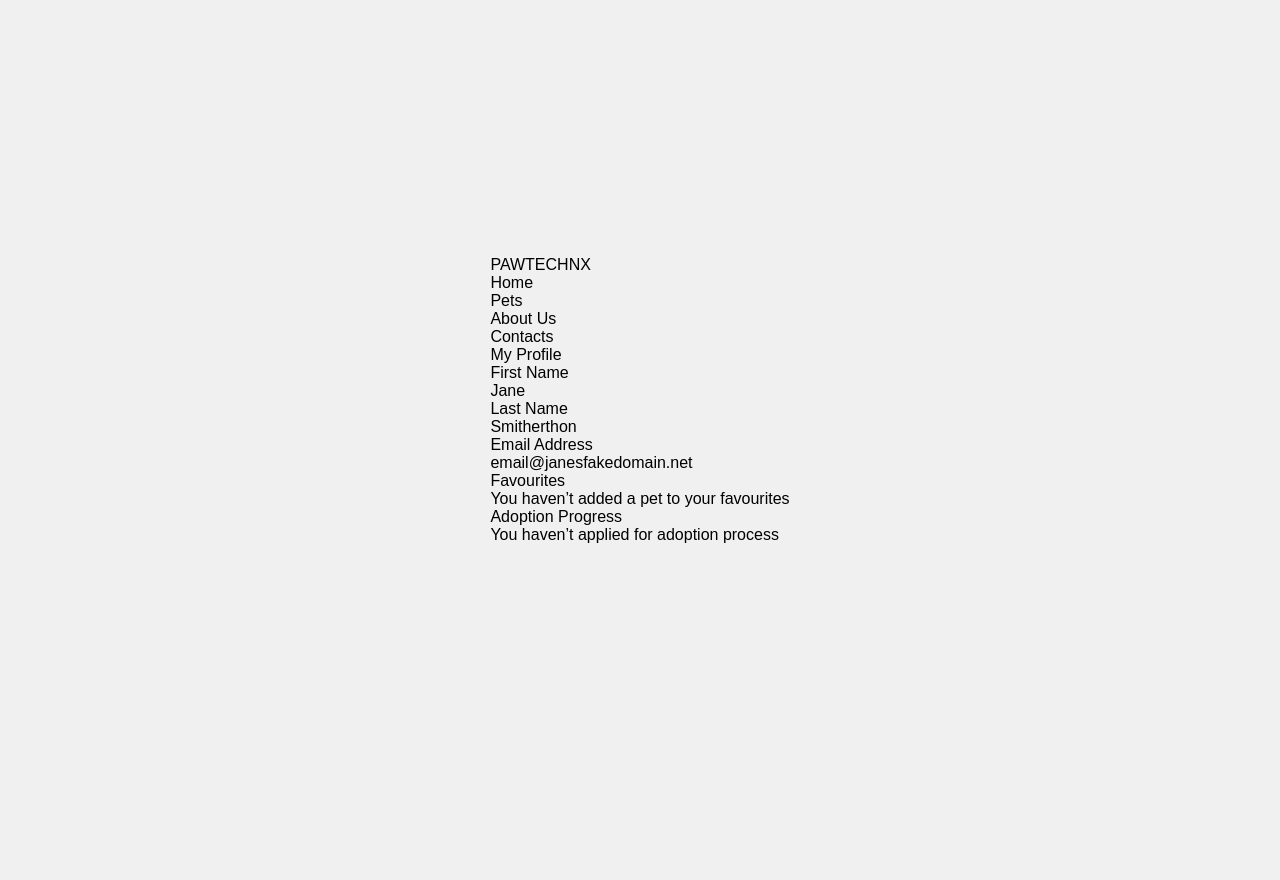
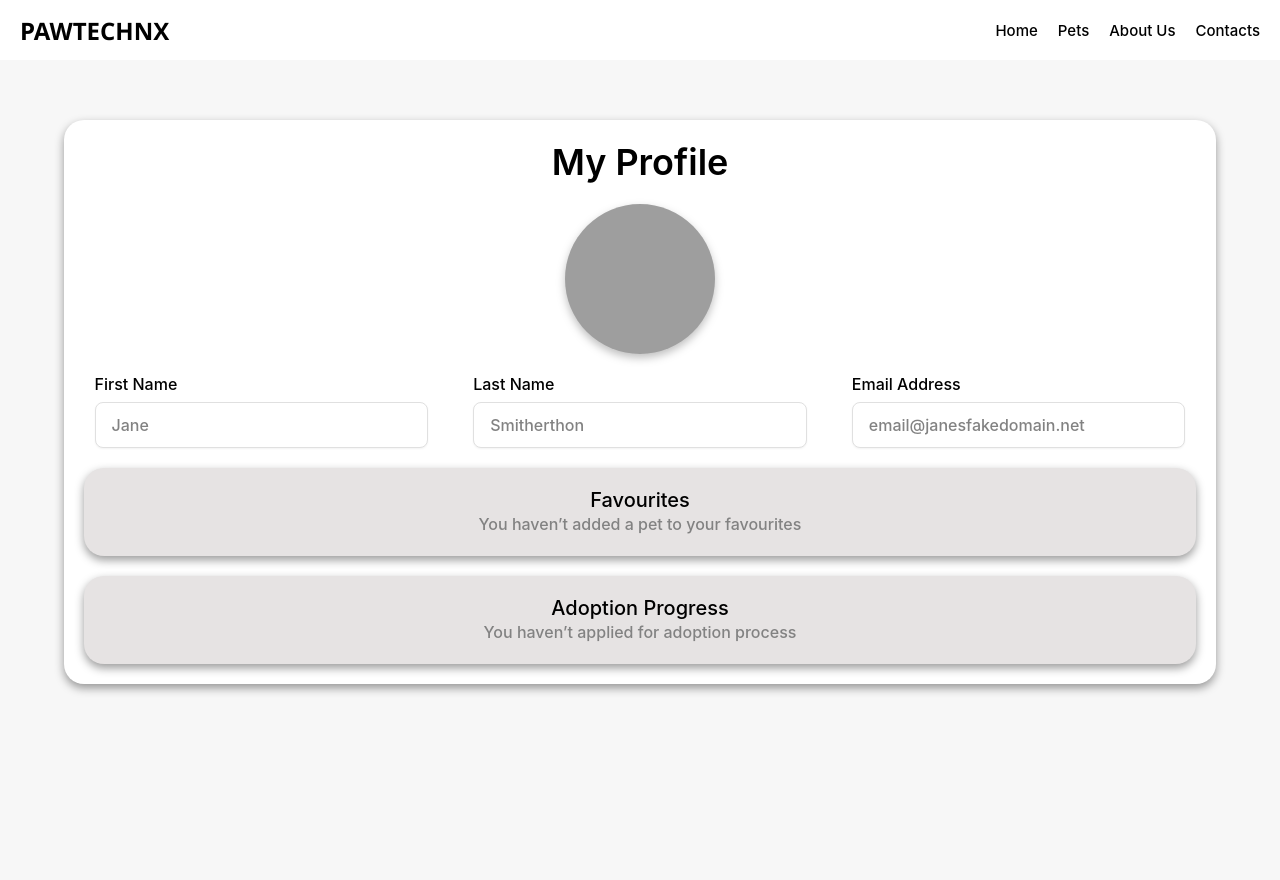
Before and after one commit to PUP-BSIT/project-tech_nx, a PHP site: page /account.html in a window 1280 px wide. Before the commit the page ends 543 px from the top, so only its background shows below. Run offline with PHP 8.4, Linux system fonts and the light colour scheme; grey boxes are pictures that could not be loaded.

Commit message:
add css changes

```diff
--- a/pawtechnx/Account/account_style.css
+++ b/pawtechnx/Account/account_style.css
@@ -1,86 +1,140 @@
 body {
-    display: flex;
-    justify-content: center;
-    align-items: center;
-    height: 100vh;
   margin: 0;
-    font-family:Arial, Helvetica, sans-serif;
-    background-color: #f0f0f0;
+  font-family: 'Inter', sans-serif;
+  background: #F3F3F3;
 }
 
-  .profile-container {
+.account {
+  position: relative;
+  width: 100%;
+  height: 100vh;
+  background: #F7F7F7;
+}
+
+.main-container {
+  position: absolute;
+  width: 100%;
+  height: 110%;
+  background: #F7F7F7;
+}
+
+.profile-section {
+  position: relative;
+  width: 90%;
+  margin: auto;
+  top: 15%;
+  background: #FFFFFF;
+  box-shadow: 0px 4px 10px rgba(0, 0, 0, 0.4);
+  border-radius: 20px;
+  padding: 20px;
+  box-sizing: border-box;
+}
+
+.profile-title {
+  text-align: center;
+  font-weight: 600;
+  font-size: 36px;
+  color: #000000;
+}
+
+.profile-image {
+  display: block;
+  margin: 20px auto;
+  width: 150px;
+  height: 150px;
+  border-radius: 50%;
+  background: url('https://i.pinimg.com/564x/3b/11/8f/3b118f04f8a9a7a7e67b9f52803a3c68.jpg') no-repeat center/cover;
+  filter: drop-shadow(0px 4px 4px rgba(0, 0, 0, 0.25));
+}
+
+.form {
+  display: flex;
+  flex-wrap: wrap;
+  justify-content: space-around;
+  gap: 24px;
+  margin-top: 20px;
+}
+
+.input-group {
+  display: flex;
+  flex-direction: column;
+  gap: 8px;
+  width: 30%;
+}
+
+.input-group .input-field {
+  font-weight: 500;
+  font-size: 16px;
+  color: #000000;
+}
+
+.input-group .input-box {
   display: flex;
   align-items: center;
-    background-color: #fff;
-    border-radius: 20px;
-    box-shadow: 10px 10px 10px rgba(0, 0, 0, 0.1);
-    width: 650px;
-    height: 450px;
-    padding: 20px;
+  padding: 12px 16px;
+  background: #FFFFFF;
+  border: 1px solid #E0E0E0;
+  box-shadow: 0px 1px 2px rgba(0, 0, 0, 0.05);
+  border-radius: 8px;
+  box-sizing: border-box;
 }
 
-  .profile-icon {
-    width: 120px;
-    height: 120px;
-    display: flex;
-    align-items: center;
-    justify-content: center;
-    margin-right: 70px;
+.input-group .label {
+  font-weight: 500;
+  font-size: 16px;
+  color: #828282;
 }
 
-  .profile-icon img {
-    width: 200%;
-    height: 200%;
-    border-radius: 50%;
-    margin-left: 100px;
-  }
-
-  .profile-info {
-    display: flex;
-    flex-direction: column;
-    align-items: center;
-    flex-grow: 1;
+.section {
+  margin-top: 20px;
+  padding: 20px;
+  background: #e6e3e3;
+  box-shadow: 0px 4px 10px rgba(0, 0, 0, 0.4);
+  border-radius: 20px;
   text-align: center;
 }
 
-  .profile-info h2 {
-    margin: 0 0 20px 0;
-    font-size: 1.5em;
-    color: #333;
+.section-title {
+  font-weight: 500;
+  font-size: 20px;
+  color: #000000;
 }
 
-  .profile-field-group {
+.section-description {
+  font-weight: 500;
+  font-size: 16px;
+  line-height: 150%;
+  color: #828282;
+}
+
+.header {
+  position: absolute;
+  width: 100%;
+  height: 60px;
+  top: 0;
   display: flex;
   justify-content: space-between;
-    width: 100%;
-    margin-bottom: 10px;
+  align-items: center;
+  padding: 0 20px;
+  box-sizing: border-box;
+  background: #FFF;
 }
 
-  .profile-field {
-    display: flex;
-    flex-direction: column;
-    align-items: center;
-    width: 90%;
+.logo {
+  font-family: 'Segoe UI','Open Sans', 'Helvetica Neue';
+  font-weight: 600;
+  font-size: 24px;
+  color: #000000;
+  margin-right: auto;
 }
 
-  .profile-field label {
-    font-weight: bold;
-    color: #555;
+.nav {
+  display: flex;
+  gap: 20px;
 }
 
-  .profile-value {
-    margin-top: 5px;
-    padding: 5px 10px;
-    background-color: #e0e0e0;
-    border-radius: 5px;
-    color: #333;
-    text-align: center;
+.nav .nav-item {
+  font-weight: 500;
+  font-size: 15px;
+  color: #000000;
 }
-
-  .profile-email {
-    width: 100%;
-    display: flex;
-    flex-direction: column;
-    align-items: center;
-    margin-top: 10px;
-  }
```
Lines whose indentation alone changed are shown as unchanged.
